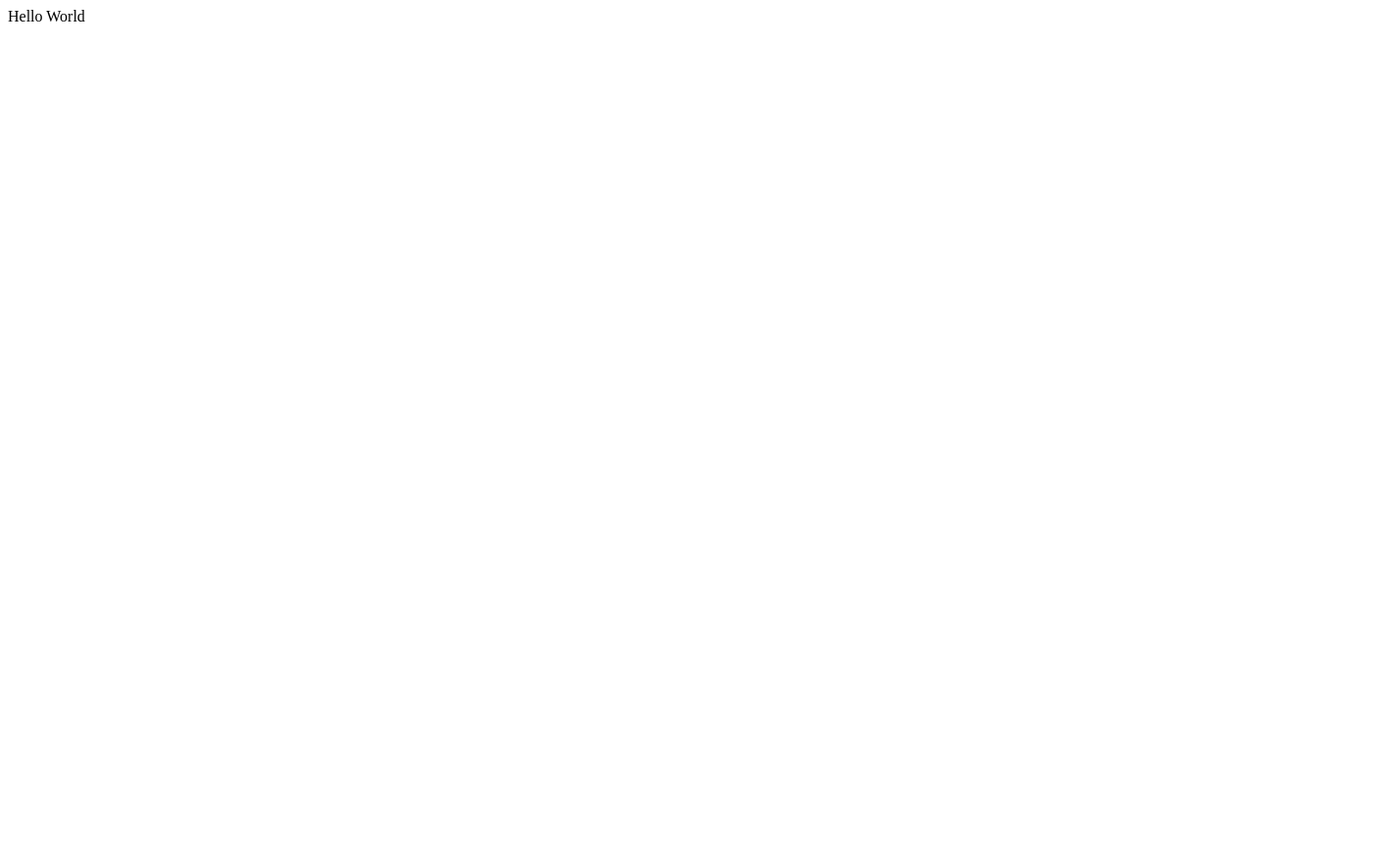
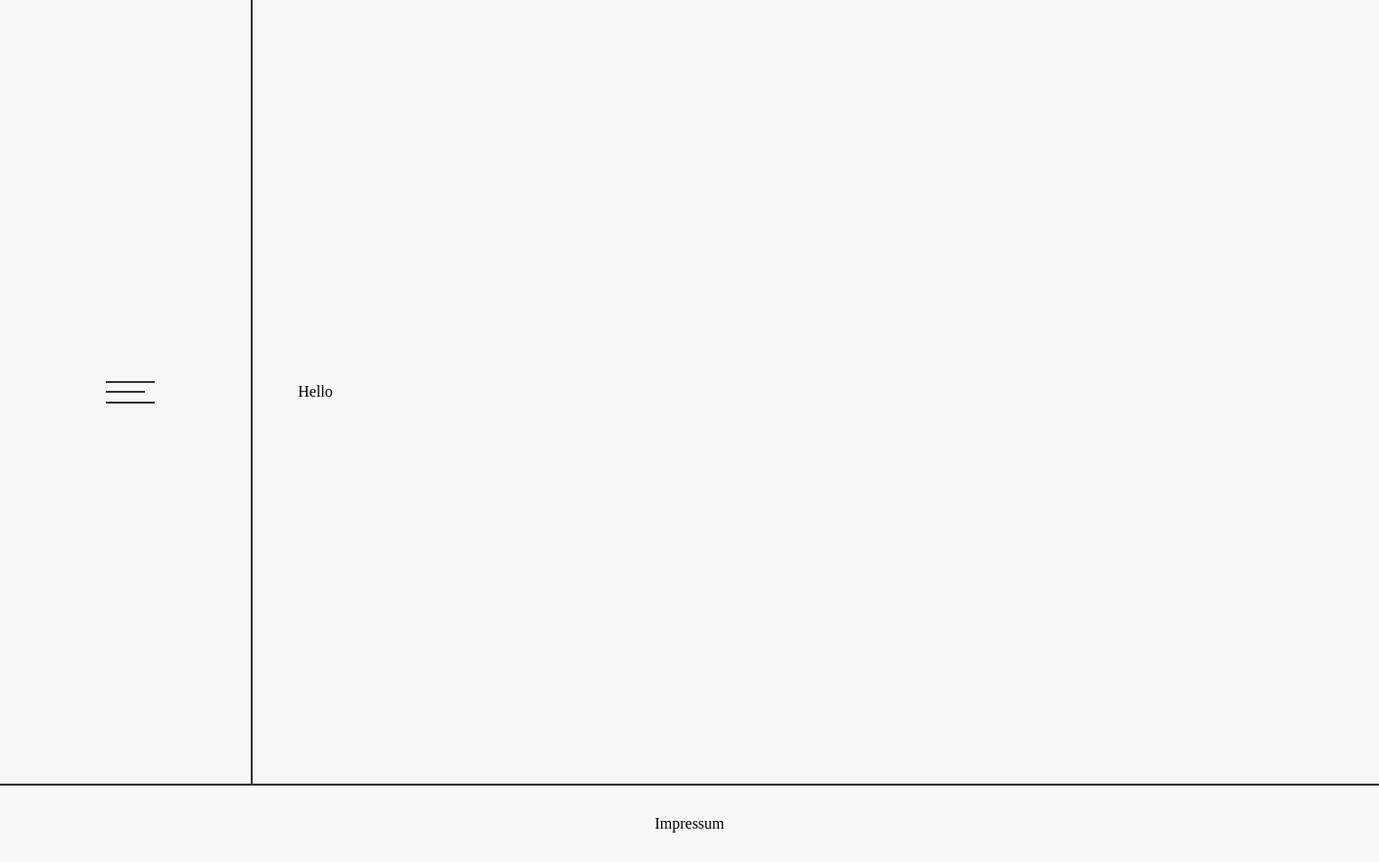
Before and after one commit to couzyn/website, a Gatsby site: page / in a window 1280 px wide. Shown: the whole page at 98% size, 1408 px wide, since content can reach past the window. Before the commit the page ends 800 px from the top, so only its background shows below. Built offline with nearby package versions, Linux system fonts and the light colour scheme; Gatsby itself is replaced by a stand-in of ours.

Commit message:
started work on layout component an empty message aborts the commit.

```diff
--- a/package.json
+++ b/package.json
@@ -17,6 +17,7 @@
   },
   "dependencies": {
     "gatsby": "^3.0.1",
+    "gatsby-plugin-react-css-modules": "^3.0.0",
     "gatsby-plugin-sass": "^4.0.2",
     "react": "^17.0.1",
     "react-dom": "^17.0.1",
--- /dev/null
+++ b/src/components/layout.js
@@ -0,0 +1,29 @@
+import * as React from "react"
+import globalStyles from '../styles/global.scss'
+import { Children } from "react"
+
+
+const Layout = ({children}) => {
+
+//
+    return (
+        <div className="layoutContainer">
+        <header>
+            <div className = "burger"/>
+
+        </header>
+
+        <main>
+         {children}
+         </main>
+
+        <footer>
+        Impressum
+        </footer>
+        </div>
+    )
+
+
+}
+
+export default Layout
--- a/src/pages/index.js
+++ b/src/pages/index.js
@@ -1,11 +1,13 @@
 import * as React from "react"
+import Layout from "../components/layout.js"
 
 
 const IndexPage = () => {
   return (
-    <main>
-     Hello World
-    </main>
+    <Layout>
+      Hello
+
+    </Layout>
   )
 }
 
--- /dev/null
+++ b/src/styles/global.scss
@@ -0,0 +1,74 @@
+
+$white: #F8F8F8;
+$black: #353535;
+
+body {
+    background-color: $white;
+    margin: 0;
+}
+
+.layoutContainer{
+    width: 100vh;
+    grid-template-rows: 100vh 10vh;
+    grid-template-columns: 20% 90%;
+    display: grid;
+    grid-template-areas:
+    "header content"
+    "footer footer";
+    width: auto;
+}
+
+header {
+    grid-area: header;
+    display: flex;
+    align-items: center;
+    justify-content: center;
+}
+
+.burger{
+    display: block;
+    height: 2px;
+    width: 40px;
+    background-color: $black;
+
+    &:hover{
+        width: 50px;
+    }
+}
+
+.burger:before, .burger:after{
+    content: " ";
+    display: block;
+    height: 2px;
+    width: 50px;
+    background-color: $black;
+    position: relative;
+}
+
+.burger:before{
+    top: -10px
+}
+
+.burger:after{
+   top: 9px;
+}
+
+main{
+border-left: 2px solid $black;
+width: 10vw;
+min-height: 100vh;
+display: flex;
+align-items: center;
+justify-content: center;
+}
+
+
+footer{
+    grid-area: footer;
+    border-top: 2px solid $black;
+    text-align: center;
+    display: flex;
+    align-items: center;
+    justify-content: center;
+
+}
```
Also changed, not shown: 1 other file.
